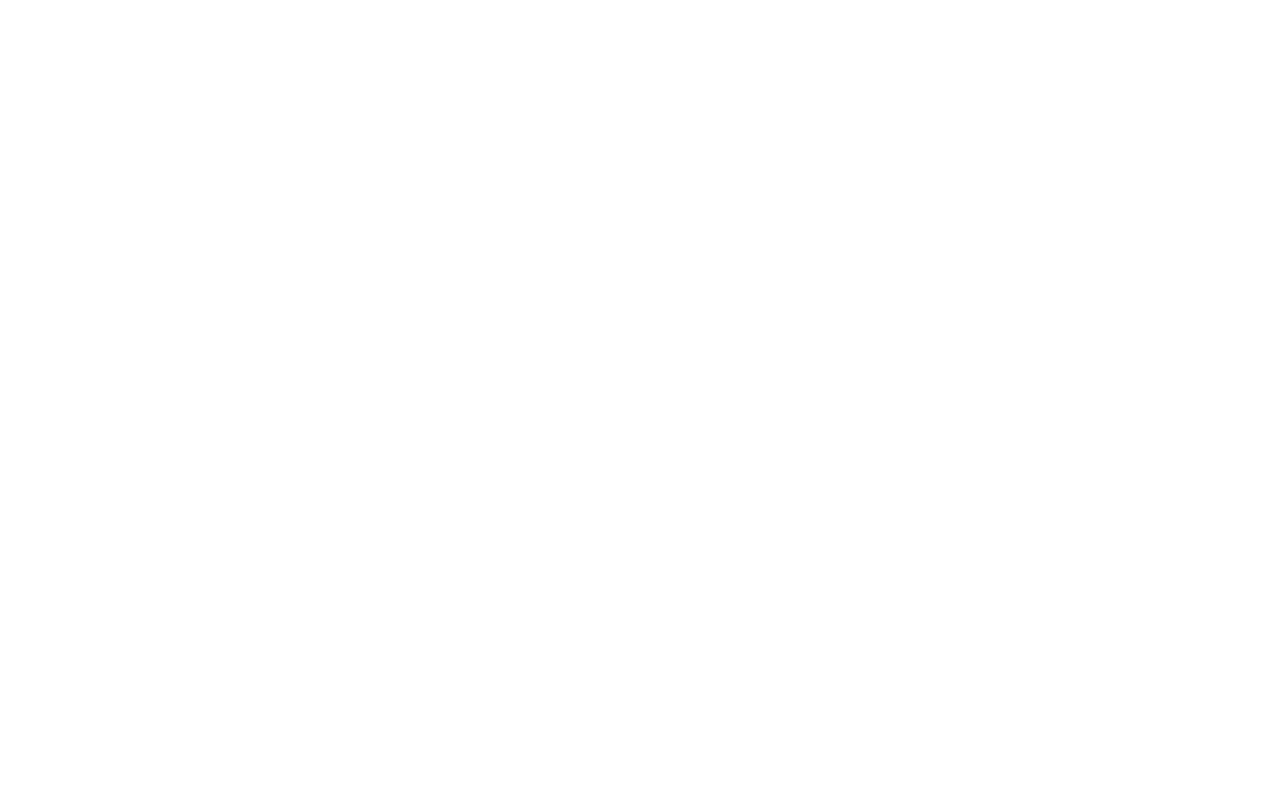
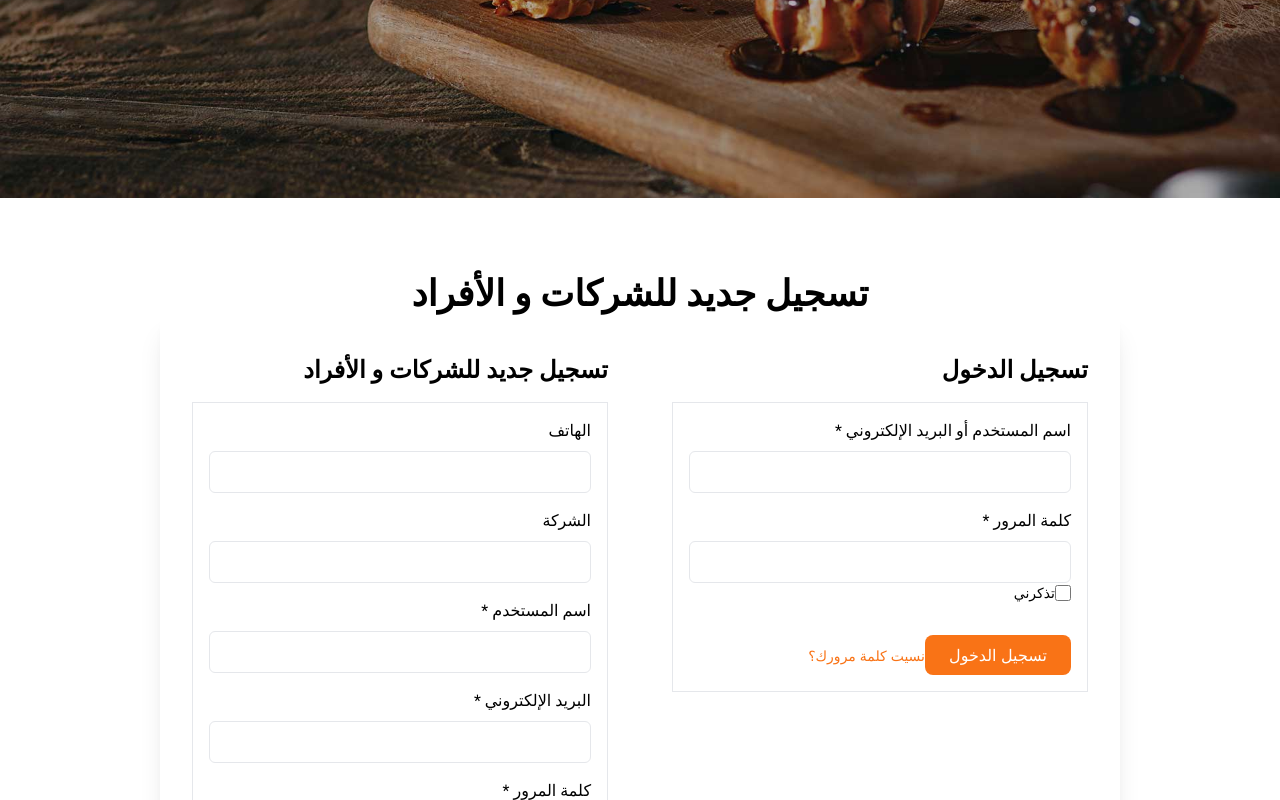
Before and after one commit to ninaismail/mykmalmajdalnextjs, a Next.js app: page /my-account in a window 1280 px wide. Before the commit this address had no page. Shown: the part 500-1300 px from the top of the page. Before the commit the page ends 800 px from the top, so only its background shows below. Built offline with nearby package versions, Linux system fonts and the light colour scheme.

Commit message:
ADDED AUTH FORMS

```diff
--- /dev/null
+++ b/components/authentication/auth-forms.js
@@ -0,0 +1,17 @@
+import Login from "./login-form"
+import Register from "./registration-form"
+
+  function AuthForms() {
+    return (
+  <div dir='rtl' className="" style={{"margin-top": "-100px"}}>
+      <h2 className="text-center font-Roboto font-bold md:text-4xl text-2xl"
+        >تسجيل جديد للشركات و الأفراد</h2>
+      <div className="w-3/4 mx-auto shadow-xl flex flex-wrap md:flex-nowrap items-start justify-center">
+        <Login/>
+        <Register/>
+      </div>
+  </div>
+    );
+  }
+
+  export default AuthForms;
--- /dev/null
+++ b/components/authentication/login-form.js
@@ -0,0 +1,33 @@
+
+function Login() {
+  return (
+<div dir='rtl' className="h-full md:w-1/2 w-full px-8 py-6 mt-4">
+    <h3 className="text-right text-2xl font-Roboto font-bold">تسجيل الدخول</h3>
+    <form action="" className="mt-4 p-4 border border-gray-200">
+        <div>
+            <div>
+                <label className="font-Roboto block" for="email">اسم المستخدم أو البريد الإلكتروني *</label>
+                <input type="text"
+                    className="w-full px-4 py-2 mt-2 border rounded-md focus:outline-none
+                    focus:ring-1 focus:ring-orange-700"/>
+            </div>
+            <div className="mt-4">
+                <label className="font-Roboto block">كلمة المرور *</label>
+                <input type="password"
+                    className="w-full px-4 py-2 mt-2 border rounded-md focus:outline-none
+                    focus:ring-1 focus:ring-orange-700"/>
+            </div>
+            <div className="flex items-center mb-4">
+                <input id="default-checkbox" type="checkbox" value="" className="w-4 h-4 text-white bg-orange-500 border-gray-300
+                focus:ring-orange-700 focus:ring-2"/>
+                <label for="default-checkbox" className="ml-2 text-sm font-medium">تذكرني</label>
+            </div>
+                <button className="px-6 py-2 mt-4 text-white bg-orange-500 rounded-lg hover:bg-orange-700">تسجيل الدخول</button>
+                <a href="#" className="text-sm text-orange-500 hover:underline">نسيت كلمة مرورك؟</a>
+        </div>
+    </form>
+</div>
+  );
+}
+
+export default Login;
--- /dev/null
+++ b/components/authentication/registration-form.js
@@ -0,0 +1,47 @@
+
+  function Register() {
+    return (
+<div dir='rtl' className="h-full md:w-1/2 w-full px-8 py-6 mt-4">
+        <h3 className="text-right text-2xl font-Roboto font-bold">تسجيل جديد للشركات و الأفراد</h3>
+        <form action="" className="mt-4 p-4 border border-gray-200">
+            <div>
+                <div>
+                    <label className="font-Roboto block" for="phone">الهاتف</label>
+                    <input type="phone"
+                        className="w-full px-4 py-2 mt-2 border rounded-md focus:outline-none
+                        focus:ring-1 focus:ring-orange-700"/>
+                </div>
+                <div className="mt-4">
+                    <label className="font-Roboto block" for="company">الشركة</label>
+                    <input type="text"
+                        className="w-full px-4 py-2 mt-2 border rounded-md focus:outline-none
+                        focus:ring-1 focus:ring-orange-700"/>
+                </div>
+                <div className="mt-4">
+                    <label className="font-Roboto block" for="username">اسم المستخدم *</label>
+                    <input type="text"
+                        className="w-full px-4 py-2 mt-2 border rounded-md focus:outline-none
+                        focus:ring-1 focus:ring-orange-700"/>
+                </div>
+                <div className="mt-4">
+                    <label className="font-Roboto block" for="email">البريد الإلكتروني *</label>
+                    <input type="text"
+                        className="w-full px-4 py-2 mt-2 border rounded-md focus:outline-none
+                        focus:ring-1 focus:ring-orange-700"/>
+                </div>
+                <div className="mt-4">
+                    <label className="font-Roboto block">كلمة المرور *</label>
+                    <input type="password" placeholder="Password"
+                        className="w-full px-4 py-2 mt-2 border rounded-md focus:outline-none
+                        focus:ring-1 focus:ring-orange-700"/>
+                </div>
+                <p className="font-Roboto">Your personal data will be used to support your experience throughout this website, to manage access to your account, and for other purposes described in our
+                <span className="text-sm text-orange-500 hover:underline">سياسة الخصوصية.</span></p>
+                    <button className="px-6 py-2 mt-4 text-white bg-orange-500 rounded-lg hover:bg-orange-700">تسجيل جديد للشركات و الأفراد</button>
+            </div>
+        </form>
+    </div>
+    );
+  }
+
+  export default Register;
--- a/components/layout/main-header.js
+++ b/components/layout/main-header.js
@@ -13,7 +13,7 @@ const MENU_LIST = [
   { text: "الأهداف", href: "#about" },
   { text: "إبداعات منتجاتنا", href: "#product" },
   { text: "تواصل معنا", href: "#contact" },
-  { text: "حسابي", href: "#account" },
+  { text: "حسابي", href: "/my-account" },
 
 ];
 const Navbar = () => {
@@ -30,7 +30,7 @@ const Navbar = () => {
       <Image src="/km-logo.png" width="121" height="61" alt="Food Options Logo" />
     </Link>
    <div className={`font-Roboto ${navActive ? "active" : ""} nav__menu-list `}>
-   <button className="font-Roboto block p-3 hover:text-orange-500
+   <button onClick={'/my-account'}className="font-Roboto block p-3 hover:text-orange-500
     bg-gray-500 text-white border rounded-full border-black-500
     focus:ring-black-500 focus:border-black-500 opacity-75">تسجيل الدخول للبيع بالجملة</button>
         {MENU_LIST.map((menu, idx) => (
--- a/components/products/products-hero-section.js
+++ b/components/products/products-hero-section.js
@@ -1,13 +1,13 @@
 import Image from 'next/image'
 
-function ProductsHeroSection() {
-
+function ProductsHeroSection(props) {
+const {image, title}=props;
 return (
 <div className="relative right-0 bottom-[11em]">
   <div className="flex items-center justify-center w-full h-full">
-      <Image src="/productsbg.jpg" width="1920"height="1245"
+      <Image src={image} width="1920"height="1245"
       layout="responsive"objectFit="cover"alt="Km Almajdal" className='h-screen' />
-      <h1 className="font-RobotoSlab absolute md:text-8xl text-4xl text-white font-bold z-100">الأصناف</h1>
+      <h1 className="font-RobotoSlab absolute md:text-8xl text-4xl text-white font-bold z-100">{title}</h1>
   </div>
 </div>
   );
--- a/pages/categories/[categoryid].js
+++ b/pages/categories/[categoryid].js
@@ -22,7 +22,7 @@ export default function ProductsPage(props) {
       </Head>
       <LangSwitch />
       <Header />
-      <ProductsHeroSecion />
+      <ProductsHeroSecion image="/productsbg.jpg"title="الأصناف"/>
 
       <ProductsCategoriesNav categories={categories}/>
 
--- a/pages/categories/index.js
+++ b/pages/categories/index.js
@@ -23,7 +23,7 @@ export default function ProductsPage(props) {
       </Head>
       <LangSwitch />
       <Header />
-      <ProductsHeroSecion />
+      <ProductsHeroSecion image="/productsbg.jpg"/>
 
       <ProductsCategoriesNav categories={categories}/>
 
--- /dev/null
+++ b/pages/my-account.js
@@ -0,0 +1,26 @@
+
+import Head from 'next/head'
+import Header from '../components/layout/main-header'
+import Footer from '../components/layout/footer'
+import ProductsHeroSecion from '../components/products/products-hero-section'
+import LangSwitch from '../components/layout/langswitch'
+import AuthForms from '../components/authentication/auth-forms';
+
+
+export default function MyAccountPage() {
+
+    return (
+      <div>
+      <Head>
+        <title>My Account</title>
+        <meta title="description" content="Generated by create next app" />
+        <link rel="icon" href="/favicon.ico" />
+      </Head>
+      <LangSwitch />
+      <Header />
+      <ProductsHeroSecion image="/accountbg.jpg"/>
+      <AuthForms/>
+      <Footer />
+      </div>
+    )
+  }
--- a/pages/shoppingcart/my-shopping-cart.js
+++ b/pages/my-shopping-cart.js
@@ -1,13 +1,12 @@
-import axios from '../../lib/axios';
+import axios from '../lib/axios';
 import Image from "next/image";
-import { useEffect, useState } from 'react';
 
 import Head from 'next/head';
-import Header from '../../components/layout/main-header'
-import Footer from '../../components/layout/footer'
-import ProductsHeroSecion from '../../components/products/products-hero-section'
-import ProductsCategoriesNav from '../../components/products/products-categories-nav'
-import LangSwitch from '../../components/layout/langswitch'
+import Header from '../components/layout/main-header'
+import Footer from '../components/layout/footer'
+import ProductsHeroSecion from '../components/products/products-hero-section'
+import ProductsCategoriesNav from '../components/products/products-categories-nav'
+import LangSwitch from '../components/layout/langswitch'
 
 import { useCart } from "react-use-cart";
 
@@ -27,14 +26,14 @@ function CartPage(props) {
       <p>لا يوجد لديك منتجات في السلة.</p>
       </div>
     } else (
-      content = <div class="mx-6 shadow-xl " style={{"margin-top": "-200px"}}>
-      <div class=" py-6 px-4 sm:px-6">
-          <h1 class="text-lg font-bold">منتجاتك</h1>
-          <ul class="-my-6 divide-y divide-gray-200">
+      content = <div className="mx-6 shadow-xl" style={{"margin-top": "-200px"}}>
+      <div className=" py-6 px-4 sm:px-6">
+          <h1 className="text-lg font-bold">منتجاتك</h1>
+          <ul className="-my-6 divide-y divide-gray-200">
             {items.map((item) => (
-            <li class="w-full flex flex-wrap md:flex-nowrap md:items-start items-center justify-between">
-              <div class="md:w-1/3 w-1/2 flex items-start justify-start">
-                <div class="h-24 w-24 flex-shrink-0 overflow-hidden rounded-md border
+            <li className="w-full flex flex-wrap md:flex-nowrap md:items-start items-center justify-between">
+              <div className="md:w-1/3 w-1/2 flex items-start justify-start">
+                <div className="h-24 w-24 flex-shrink-0 overflow-hidden rounded-md border
                 border-gray-200">
                 <Image width="885" height="891"
                     src={item.image}
@@ -44,46 +43,46 @@ function CartPage(props) {
                 </div>
                 <h3 className="mt-2 text-xl font-bold">{item.title}</h3>
               </div>
-              <div class="md:w-1/3 w-1/2 flex flex-col items-end">
+              <div className="md:w-1/3 w-1/2 flex flex-col items-end">
                   <p className="text-lg font-medium text-gray-900">{item.price}</p>
                   <div className='md:w-1/5 w-1/3 flex justify-ceendnter items-center
                   border border-gray-500'>
-                    <button class="w-1/3 h-full font-medium bg-orange-500 hover:bg-orange-700 text-white"
+                    <button className="w-1/3 h-full font-medium bg-orange-500 hover:bg-orange-700 text-white"
                       onClick={() => updateItemQuantity(item.id, item.quantity - 1)}
                     >
                       -
                     </button>
-                    <p class="w-1/3 h-full text-center m-auto font-medium">{item.quantity}</p>
-                    <button class="w-1/3 h-full font-medium bg-orange-500 hover:bg-orange-700 text-white"
+                    <p className="w-1/3 h-full text-center m-auto font-medium">{item.quantity}</p>
+                    <button className="w-1/3 h-full font-medium bg-orange-500 hover:bg-orange-700 text-white"
                       onClick={() => updateItemQuantity(item.id, item.quantity + 1)}
                     >
                       +
                     </button>
                 </div>
               </div>
-              <div class="md:w-1/3 w-full text-end">
-                    <button type="button" class="font-medium text-orange-700 hover:text-orange-500"
+              <div className="md:w-1/3 w-full text-end">
+                    <button type="button" className="font-medium text-orange-700 hover:text-orange-500"
                     onClick={() => removeItem(item.id)}>إزالة</button>
               </div>
             </li>
             ))}
             </ul>
       </div>
-      <div class="border-t border-gray-200 py-6 px-4 sm:px-6">
-        <div class="flex justify-between text-base font-medium text-gray-900">
+      <div className="border-t border-gray-200 py-6 px-4 sm:px-6">
+        <div className="flex justify-between text-base font-medium text-gray-900">
         <p>السعر الإجمالي:</p>
         <p>{cartTotal}</p>
         </div>
-        <p class="mt-0.5 text-sm text-gray-500">الشحن والضرائب تحسب عند الخروج.</p>
-        <div class="mt-6">
-        <a href="#" class="flex items-center justify-center rounded-md border border-transparent
+        <p className="mt-0.5 text-sm text-gray-500">الشحن والضرائب تحسب عند الخروج.</p>
+        <div className="mt-6">
+        <a href="#" className="flex items-center justify-center rounded-md border border-transparent
         bg-orange-500 px-6 py-3 text-base font-medium
         text-white shadow-sm hover:bg-orange-700">الشراء</a>
         </div>
-        <div class="mt-6 flex justify-center text-center text-sm text-gray-500">
+        <div className="mt-6 flex justify-center text-center text-sm text-gray-500">
         <p>
-        <span class="font-medium">أو&nbsp; </span>
-            <button type="button" class="font-medium text-orange-500 hover:text-orange-700">
+        <span className="font-medium">أو&nbsp; </span>
+            <button type="button" className="font-medium text-orange-500 hover:text-orange-700">
             تابع التسوّق
             <span aria-hidden="true"> &larr;</span>
             </button>
@@ -104,7 +103,7 @@ function CartPage(props) {
       </Head>
       <LangSwitch />
       <Header />
-      <ProductsHeroSecion />
+      <ProductsHeroSecion image="/productsbg.jpg"/>
 
       <ProductsCategoriesNav categories={categories}/>
       {content}
--- a/pages/products/[productid].js
+++ b/pages/products/[productid].js
@@ -32,7 +32,7 @@ function ProductDetailPage(props) {
       </Head>
       <LangSwitch />
       <Header />
-      <ProductsHeroSecion />
+      <ProductsHeroSecion image="/productsbg.jpg"/>
 
       <ProductsCategoriesNav categories={categories}/>
 
```
Also changed, not shown: public/accountbg.jpg (added).
